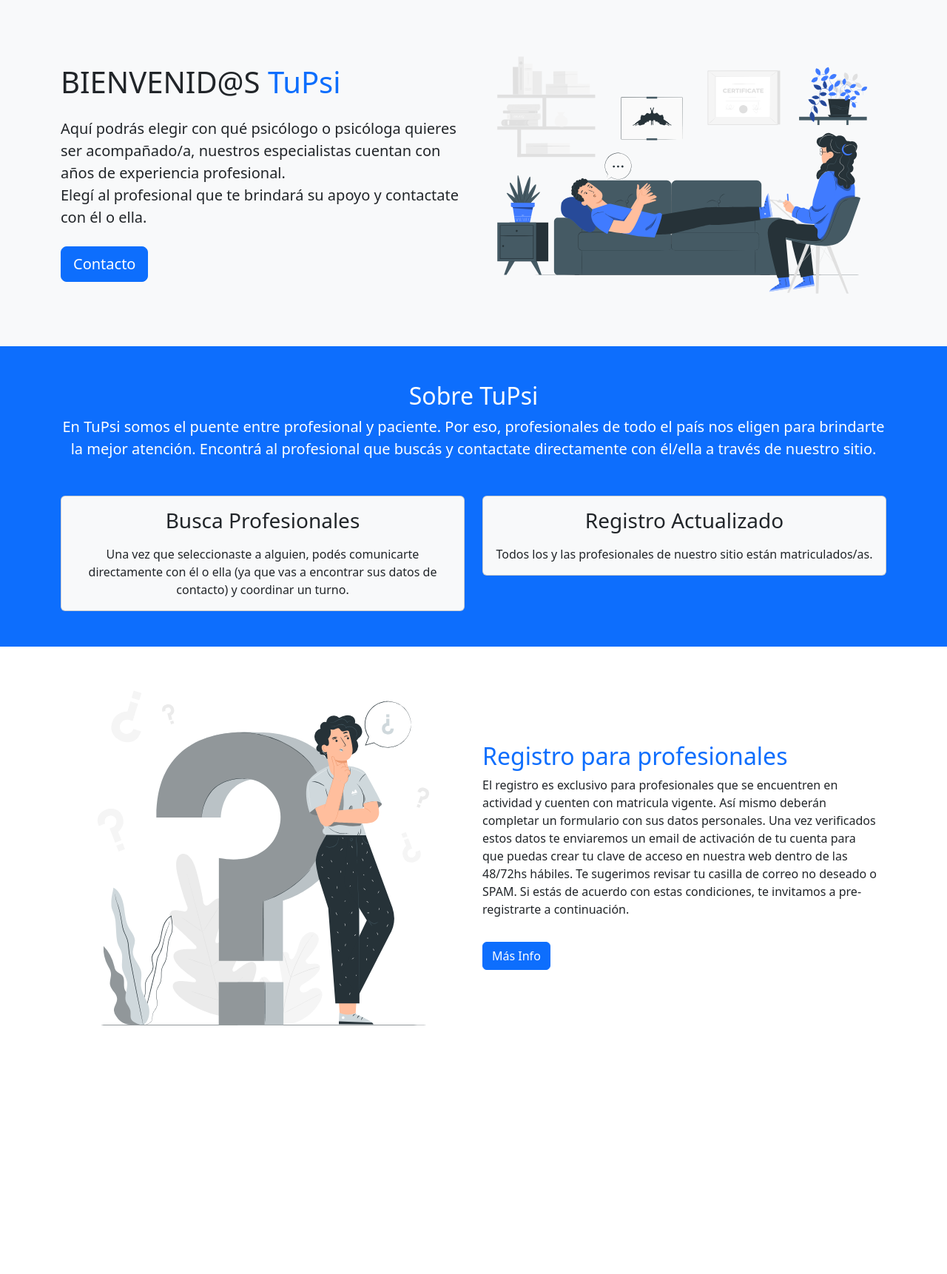
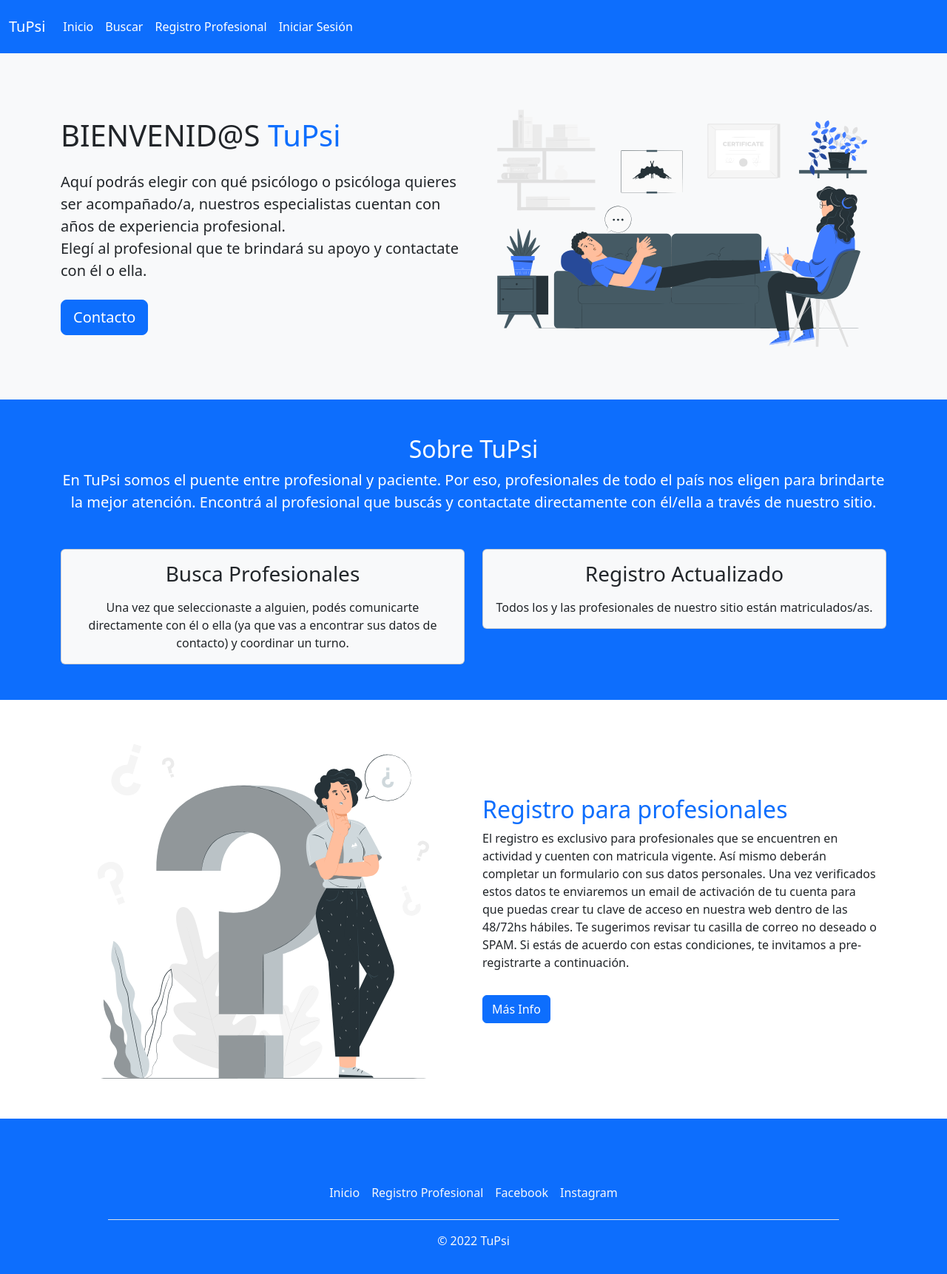
Before and after one commit to edguazzetti/psiapp, an Angular app in the folder Frontend/TuPsi/: page / in a window 1280 px wide. Shown: the top 1722 px of the page at 74% size. Before the commit the page ends 1440 px from the top, so only its background shows below. Built offline with nearby package versions, Linux system fonts and the light colour scheme.

Commit message:
feat(frontend): add module shared

```diff
--- a/Frontend/TuPsi/src/app/app.component.html
+++ b/Frontend/TuPsi/src/app/app.component.html
@@ -1,7 +1,7 @@
+<app-nav></app-nav>
 <app-header></app-header>
 <app-section1></app-section1>
 <app-section2></app-section2>
-
-
+<app-footer></app-footer>
 
 <router-outlet></router-outlet>
--- a/Frontend/TuPsi/src/app/app.module.ts
+++ b/Frontend/TuPsi/src/app/app.module.ts
@@ -2,6 +2,7 @@ import { NgModule } from '@angular/core';
 import { BrowserModule } from '@angular/platform-browser';
 import { AppRoutingModule } from './app-routing.module';
 import { AppComponent } from './app.component';
+import {SharedModule} from './shared/shared.module';
 import { HomeModule } from './home/home.module';
 import { AuthModule } from './auth/auth.module'
 
@@ -14,6 +15,7 @@ import { AuthModule } from './auth/auth.module'
     AppRoutingModule,
     HomeModule,
     AuthModule,
+    SharedModule,
   ],
   providers: [],
   bootstrap: [AppComponent]
--- /dev/null
+++ b/Frontend/TuPsi/src/app/shared/footer/footer.component.html
@@ -0,0 +1,20 @@
+<footer class="bg-primary text-center">
+    <div class="container">
+        <footer class="p-5">
+            <ul class="nav justify-content-center border-bottom p-3 m-3">
+                <li class="nav-item"><a href="./index.html" class="nav-link px-2 text-light">Inicio</a></li>
+                <li class="nav-item"><a href="./registroProfesional.html"
+                        class="nav-link px-2 text-light">Registro Profesional</a></li>
+                <li class="nav-item"><a href="#" class="nav-link px-2 text-light">Facebook</a></li>
+                <li class="nav-item"><a href="#" class="nav-link px-2 text-light">Instagram</a></li>
+
+            </ul>
+            <p class="text-center text-light">&copy; 2022 TuPsi</p>
+        </footer>
+    </div>
+</footer>
+
+<script src="https://cdn.jsdelivr.net/npm/bootstrap@5.0.2/dist/js/bootstrap.bundle.min.js"
+    integrity="sha384-MrcW6ZMFYlzcLA8Nl+NtUVF0sA7MsXsP1UyJoMp4YLEuNSfAP+JcXn/tWtIaxVXM"
+    crossorigin="anonymous"></script>
+<script src="/javascript/1.Registro.js"></script>
--- /dev/null
+++ b/Frontend/TuPsi/src/app/shared/nav/nav.component.html
@@ -0,0 +1,24 @@
+<nav class="navbar navbar-expand-lg navbar-dark bg-primary">
+    <div class="container-fluid">
+    <a class="navbar-brand" href="./index.html">TuPsi </a>
+    <button class="navbar-toggler" type="button" data-bs-toggle="collapse" data-bs-target="#navbarScroll" aria-controls="navbarScroll" aria-expanded="false" aria-label="Toggle navigation">
+        <span class="navbar-toggler-icon"></span>
+    </button>
+    <div class="collapse navbar-collapse" id="navbarScroll">
+        <ul class="navbar-nav me-auto my-2 my-lg-2 navbar-nav-scroll" style="--bs-scroll-height: 100px;">
+        <li class="nav-item">
+            <a class="nav-link active" aria-current="page" href="./index.html">Inicio</a>
+        </li>
+        <li class="nav-item">
+            <a class="nav-link active" href="./contactarPsicologo.html">Buscar</a>
+        </li>
+        <li class="nav-item">
+            <a class="nav-link active" href="./registroProfesional.html"> Registro Profesional </a>
+        </li>
+        <li class="nav-item">
+            <a class="nav-link active" href="inicioSesion.html">Iniciar Sesión</a>
+        </li>
+        </ul>
+    </div>
+    </div>
+</nav>
```
Also changed, not shown: Frontend/TuPsi/src/app/shared/footer/footer.component.ts (added, +10 -0 lines), Frontend/TuPsi/src/app/shared/nav/nav.component.ts (added, +10 -0 lines), Frontend/TuPsi/src/app/shared/shared.module.ts (added, +21 -0 lines), Frontend/TuPsi/src/app/shared/footer/footer.component.css (added), Frontend/TuPsi/src/app/shared/nav/nav.component.css (added), 2 other files (tests, documents, lock files or other folders).
